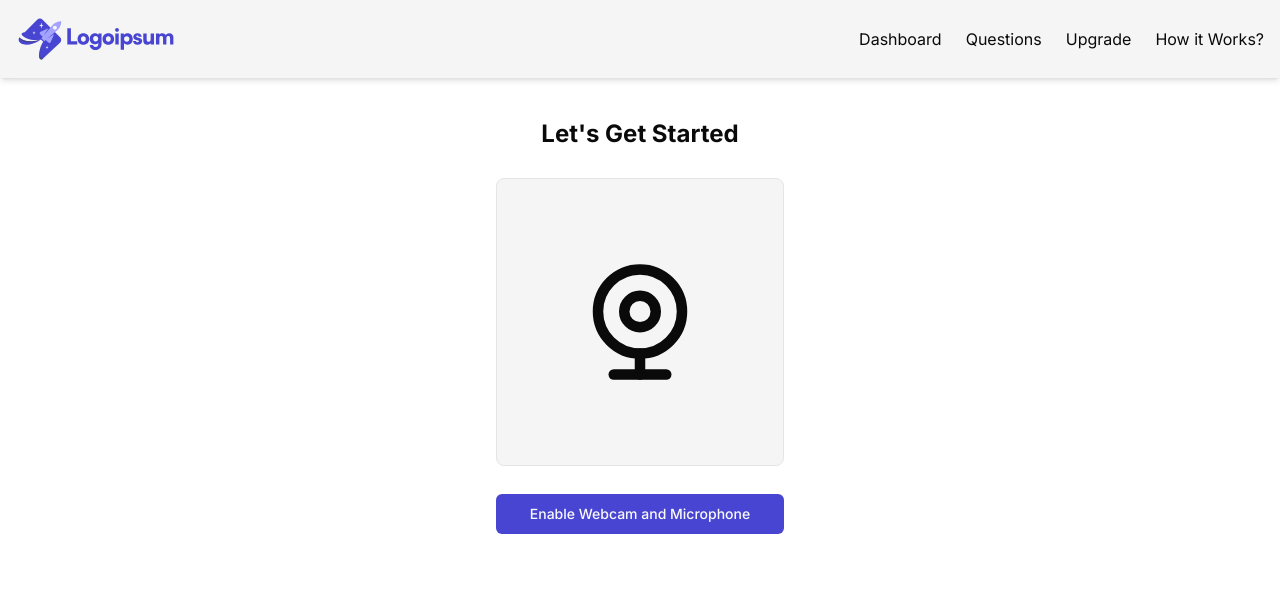
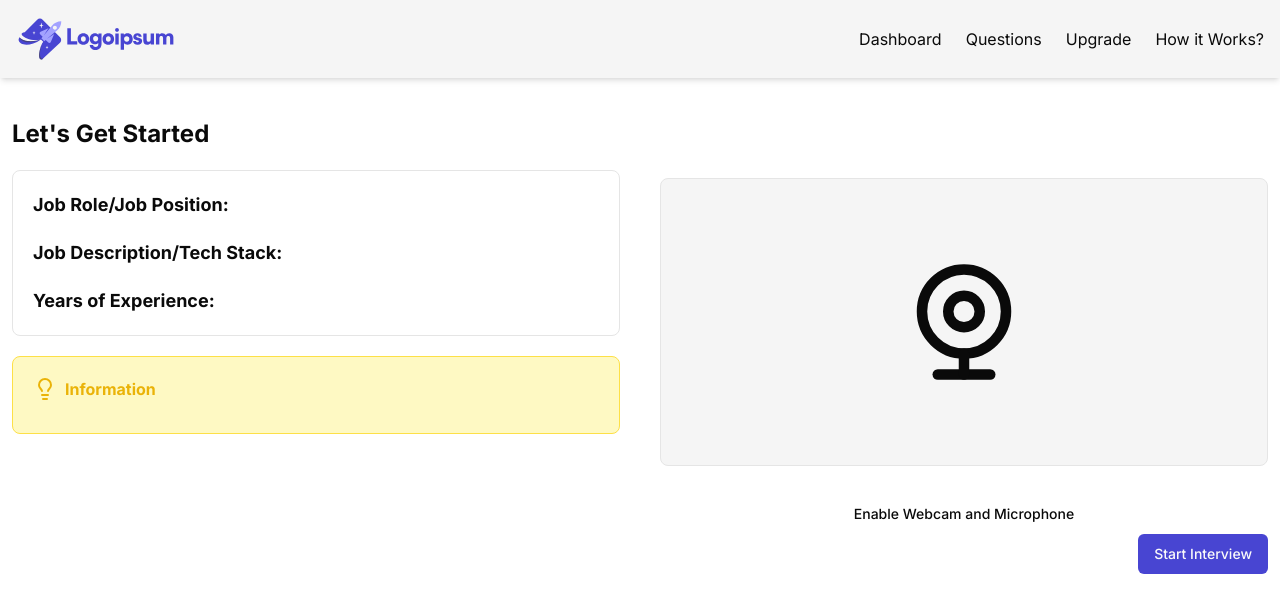
Before and after one commit to pain-arch/Mock-ai-interview-website, a Next.js app: page /dashboard/interview/1 in a window 1280 px wide. Shown: the top 612 px of the page. Built offline with nearby package versions, Linux system fonts and the light colour scheme; no server answers; the database is empty.

Commit message:
feat: Refactor Interview component and add details , Notice

```diff
--- a/app/dashboard/interview/[interviewId]/page.jsx
+++ b/app/dashboard/interview/[interviewId]/page.jsx
@@ -1,34 +1,51 @@
-"use client"
-import { Button } from '@/components/ui/button';
-import {db} from '@/utils/db'
-import { MockInterview } from '@/utils/schema';
-import { eq } from 'drizzle-orm';
-import { WebcamIcon } from 'lucide-react';
-import React, { useEffect, useState } from 'react'
-import Webcam from 'react-webcam';
+"use client";
+import { Button } from "@/components/ui/button";
+import { db } from "@/utils/db";
+import { MockInterview } from "@/utils/schema";
+import { eq } from "drizzle-orm";
+import { Lightbulb, WebcamIcon } from "lucide-react";
+import React, { useEffect, useState } from "react";
+import Webcam from "react-webcam";
 
 function Interview({ params }) {
-
   const [interviewData, setInterviewData] = useState();
   const [webCamEnabled, setWebCamEnabled] = useState(false);
 
   useEffect(() => {
     console.log(params.interviewId);
     GetInterviewDetails();
-  }, [])
+  }, []);
 
-  const GetInterviewDetails=async() =>{
-    const result = await db.select().from(MockInterview)
-      .where(eq(MockInterview.mockId, params.interviewId))
+  const GetInterviewDetails = async () => {
+    const result = await db
+      .select()
+      .from(MockInterview)
+      .where(eq(MockInterview.mockId, params.interviewId));
 
     setInterviewData(result[0]);
-  }
+  };
 
   return (
-    <div className='my-10 flex justify-center flex-col items-center'>
-      <h2 className='font-bold text-2xl'>Let's Get Started</h2>
-      <div className=''>
-        {webCamEnabled ? <Webcam
+    <div className="my-10 ">
+      <h2 className="font-bold text-2xl">Let's Get Started</h2>
+
+      <div className="grid grid-cols-1 md:grid-cols-2 gap-10">
+
+        <div className="flex flex-col my-5 gap-5">
+          <div className="flex flex-col p-5 rounded-lg border gap-5">
+            <h2 className="text-lg"><strong>Job Role/Job Position: </strong>{interviewData?.jobPositiopn}</h2>
+            <h2 className="text-lg"><strong>Job Description/Tech Stack: </strong>{interviewData?.jobDesc}</h2>
+            <h2 className="text-lg"><strong>Years of Experience: </strong>{interviewData?.jobExperience}</h2>
+          </div>
+          <div className="p-5 border rounded-lg border-yellow-300 bg-yellow-100">
+            <h2 className="flex gap-2 items-center text-yellow-500"><Lightbulb /><strong>Information</strong></h2>
+            <h2 className="mt-3 text-yellow-600">{process.env.NEXT_PUBLIC_INFORMATION}</h2>
+          </div>
+        </div>
+
+        <div>
+          {webCamEnabled ? (
+            <Webcam
               onUserMedia={() => setWebCamEnabled(true)}
               onUserMediaError={() => setWebCamEnabled(false)}
               mirrored={true}
@@ -37,18 +54,28 @@ function Interview({ params }) {
                 width: 300,
               }}
             />
-          :
+          ) : (
             <>
-            <WebcamIcon className='h-72 w-full my-7 p-20 bg-secondary rounded-lg border'/>
-            <Button className="w-full" onClick={() => {
-              setWebCamEnabled(true)
-            }}>Enable Webcam and Microphone</Button>
+              <WebcamIcon className="h-72 w-full my-7 p-20 bg-secondary rounded-lg border" />
+              <Button
+                className="w-full"
+                variant="ghost"
+                onClick={() => {
+                  setWebCamEnabled(true);
+                }}
+              >
+                Enable Webcam and Microphone
+              </Button>
             </>
-        }
+          )}
         </div>
 
       </div>
-  )
+      <div className="flex justify-end items-end">
+        <Button>Start Interview</Button>
+      </div>
+    </div>
+  );
 }
 
-export default Interview
+export default Interview;
```
Lines whose indentation alone changed are shown as unchanged.
